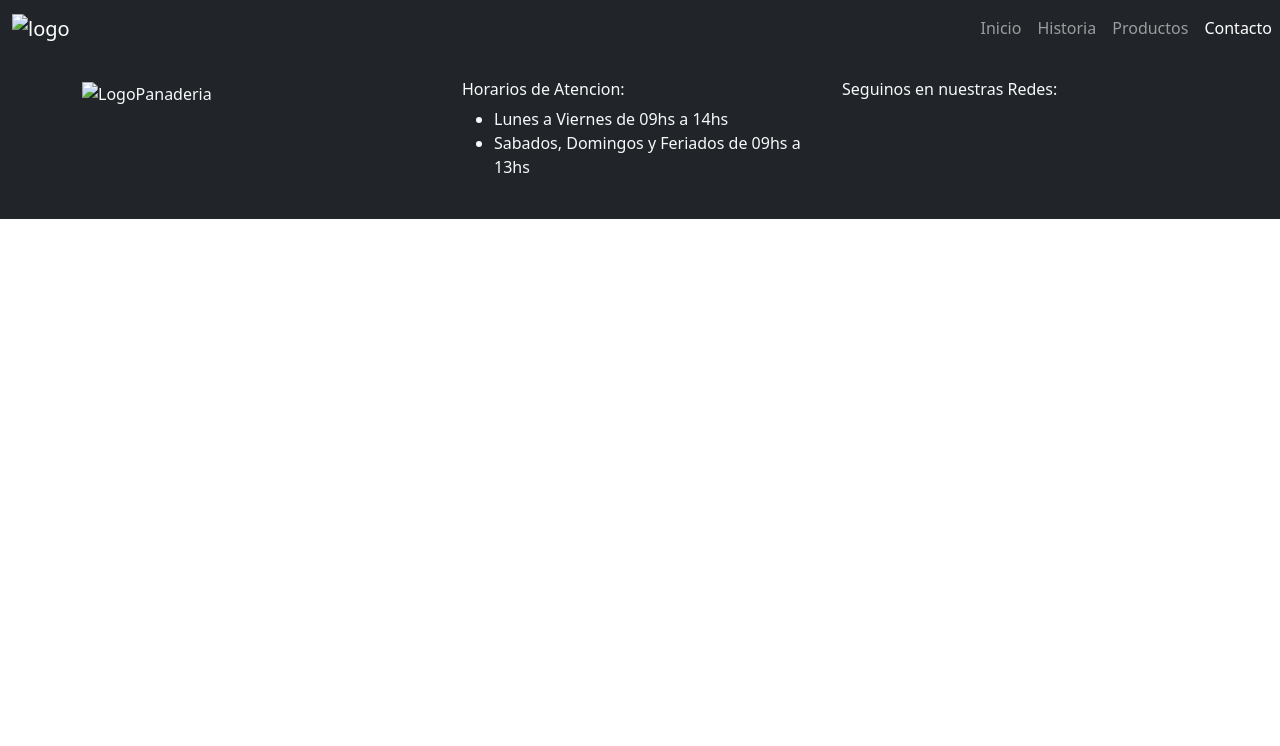
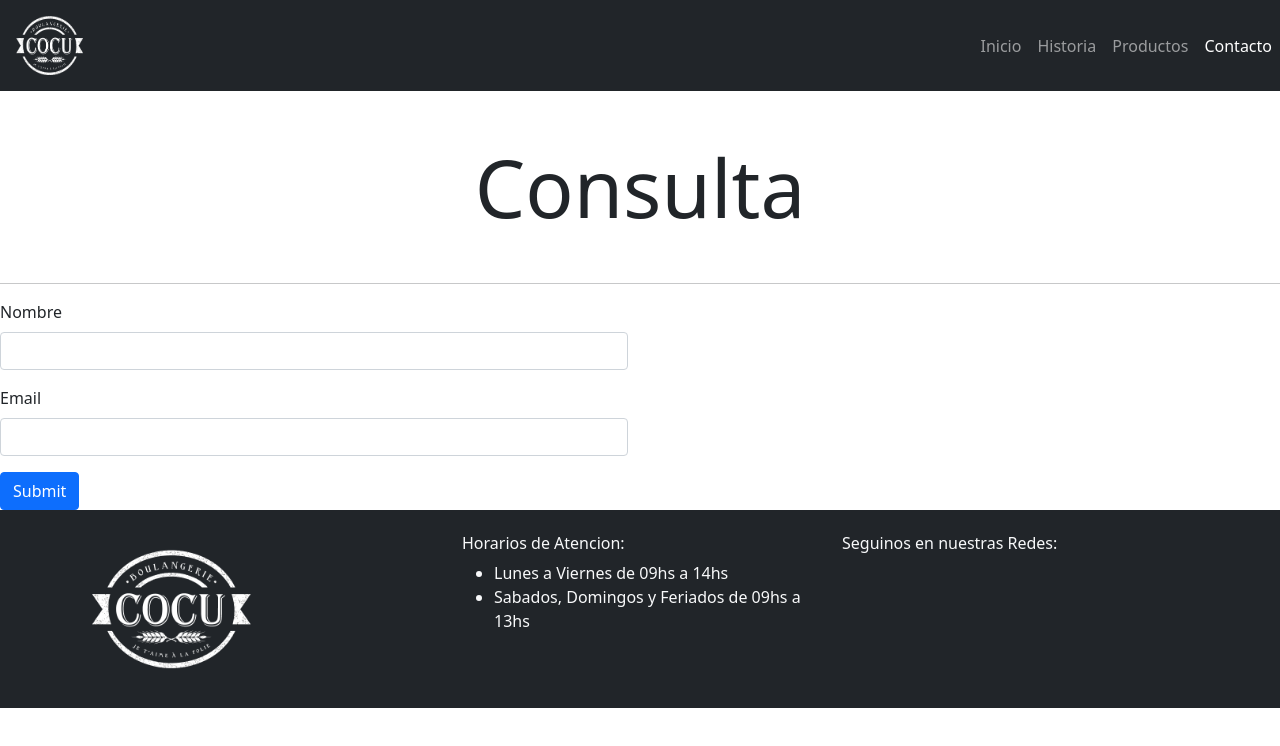
Before and after one commit to NicooDM/PanaderiaCocu, a plain HTML site: page pages/contacto.html in a window 1280 px wide. Drawn offline with nearby package versions, Linux system fonts and the light colour scheme; files that its build step writes are made by us from their sources.

Commit message:
se agrego en la pagina de contacto el nav footer y parte de form

```diff
--- a/pages/contacto.html
+++ b/pages/contacto.html
@@ -7,9 +7,9 @@
     <meta name="description" content="panaderia,pan,facturas" />
     <meta name="keywords" content="panaderiaCocu,panes,facturas" />
     <meta name="author" content="Jose Nicolas Di Marco" />
-     <link rel="stylesheet" href="CSS/bootstrap.min.css">
+     <link rel="stylesheet" href="../CSS/bootstrap.min.css">
 
-    <link rel="stylesheet" href="CSS/style.css" />
+    <link rel="stylesheet" href="../CSS/style.css" />
     <title>Contactos</title>
   </head>
   <body>
@@ -19,7 +19,7 @@
           <article>
             <a class="navbar-brand" href="index.html"
               ><img
-                src="IMG/cocu_logo-450.png"
+                src="../IMG/cocu_logo-450.png"
                 alt="logo"
                 height="75px"
                 width="75px"
@@ -63,12 +63,37 @@
         </article>
       </nav>
     </header>
-    <main></main>
+    <main>
+      <section>
+        <h1 class="my-5 display-1 text-center">Consulta</h1>
+        <hr>
+        <article class="row">
+          <div class="col-sm-12 col-md-6">
+            <form>
+              <div class="mb-3">
+                <label for="exampleInputEmail1" class="form-label">Nombre</label>
+                <input type="email" class="form-control" id="exampleInputEmail1" aria-describedby="emailHelp" maxlength="50" required>
+
+              </div>
+              <div class="mb-3">
+                <label for="email" class="form-label">Email</label>
+                <input type="email" class="form-control" id="email" required>
+              </div>
+
+              <button type="submit" class="btn btn-primary">Submit</button>
+            </form>
+
+          </div>
+          <div></div>
+
+        </article>
+      </section>
+    </main>
     <footer class="bg-dark text-light py-4">
       <section class="container">
         <div class="row">
           <div class="col-sm-12 col-md-4">
-            <img src="IMG/cocu_logo-450.png" alt="LogoPanaderia" class="w-50">
+            <img src="../IMG/cocu_logo-450.png" alt="LogoPanaderia" class="w-50">
           </div>
           <div class="col-sm-12 col-md-4">
           <h6>Horarios de Atencion:</h6>
@@ -88,6 +113,6 @@
         </section>
     </footer>
 
-    <script src="JS/bootstrap.min.js"></script>
+    <script src="../JS/bootstrap.min.js"></script>
   </body>
 </html>
```
